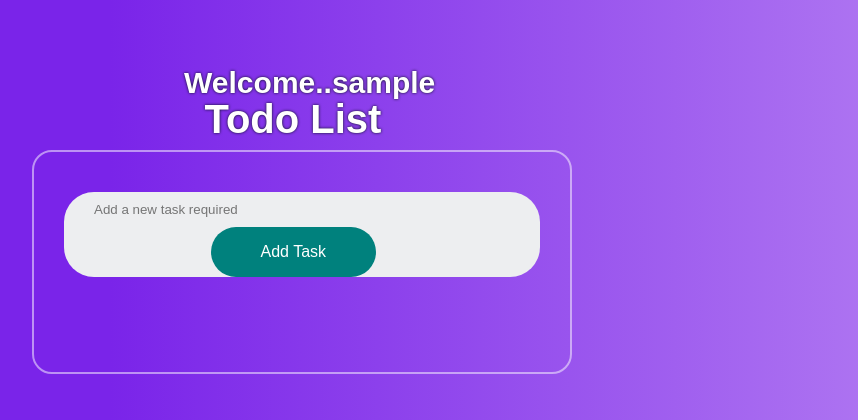
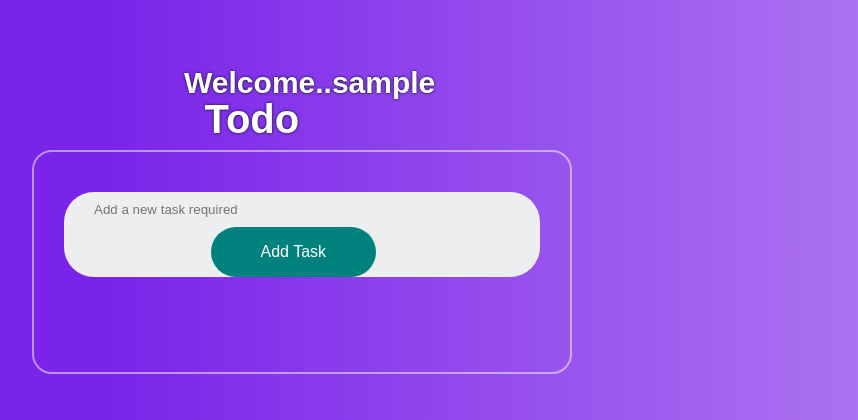
Before and after one commit to BENNYameen/Employe-management-todo, a Node server app: page /home in a window 1280 px wide. Shown: the top 420 px of the page, without its empty margins (338-1196 px from the left). Run offline with Node 20, Linux system fonts and the light colour scheme; the visitor is signed in with stand-in values (Sample User, id 1); data that the repository does not hold is empty; some libraries are stand-ins or nearby versions.

Commit message:
update home.hbs

```diff
--- a/templates/home.hbs
+++ b/templates/home.hbs
@@ -13,7 +13,7 @@
   <body>
     <div class="container">
       <h5> Welcome..{{ username }}</h5>
-      <h6>Todo List</h6>
+      <h6>Todo </h6>
       <div class="todo-app">
         <div class="row">
           <form action="/home" method="post" id="todo-form">
```
